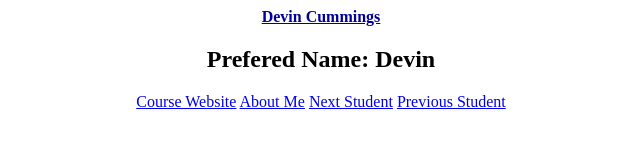
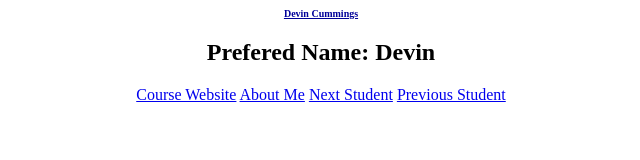
Before and after one commit to Devin-C64/Devin-C64.github.io, a plain HTML site: page index.html in a window 1280 px wide. Shown: the whole page, without its empty margins (319-959 px from the left). Drawn offline with Linux system fonts and the light colour scheme.

Commit message:
css test

```diff
--- a/StyleSheet.css
+++ b/StyleSheet.css
@@ -3,8 +3,8 @@
 }
 
 h1 {
-    font-size: 1em;
+    font-size: 10px;
     color: #009;
-    margin-bottom: .3em;
+    margin-bottom: 10px;
     text-decoration: underline;
   }
```
